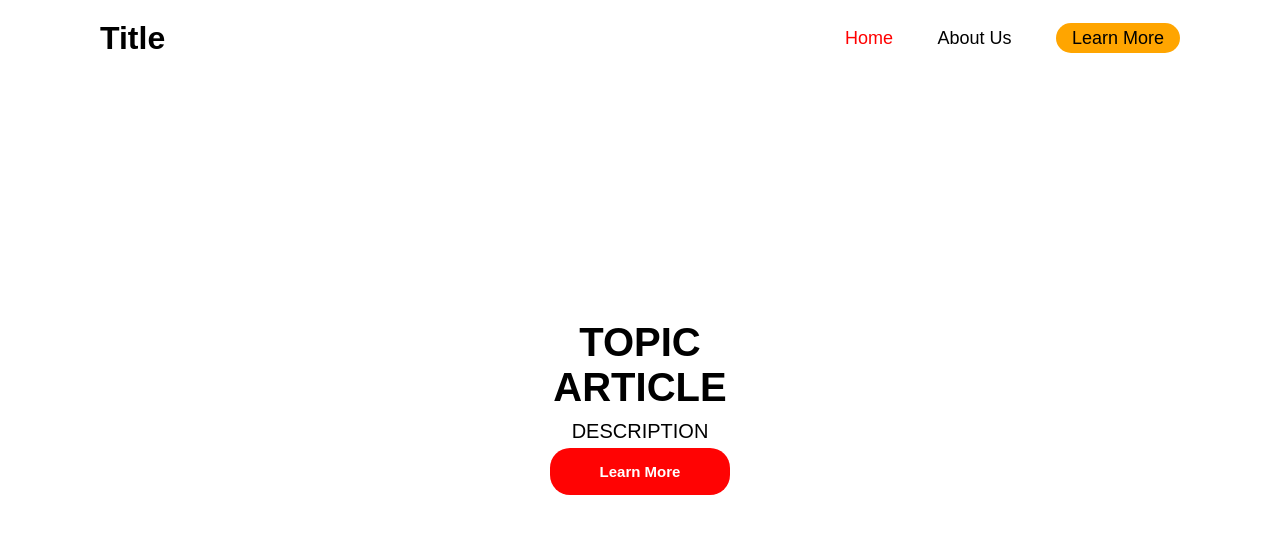
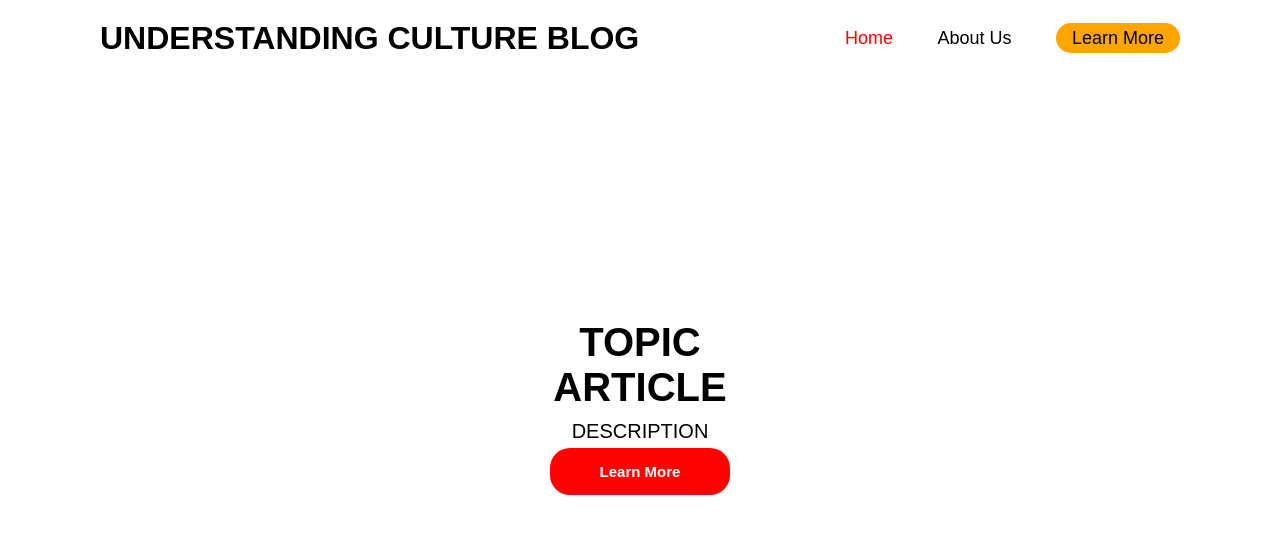
Before and after one commit to KielAnthony/blog2, a plain HTML site: page index.html in a window 1280 px wide. Drawn offline with Linux system fonts and the light colour scheme.

Commit message:
Update index.html

```diff
--- a/index.html
+++ b/index.html
@@ -108,7 +108,7 @@
 </head>
 <body>
     <header class="header">
-        <a href="#" class="logo">Title</a>
+        <a href="#" class="logo">UNDERSTANDING CULTURE BLOG</a>
         <nav class="navbar">
             <a href="#" class="Home" style="color: red;">Home</a>
             <a href="#" class="AboutUs">About Us</a>
```
